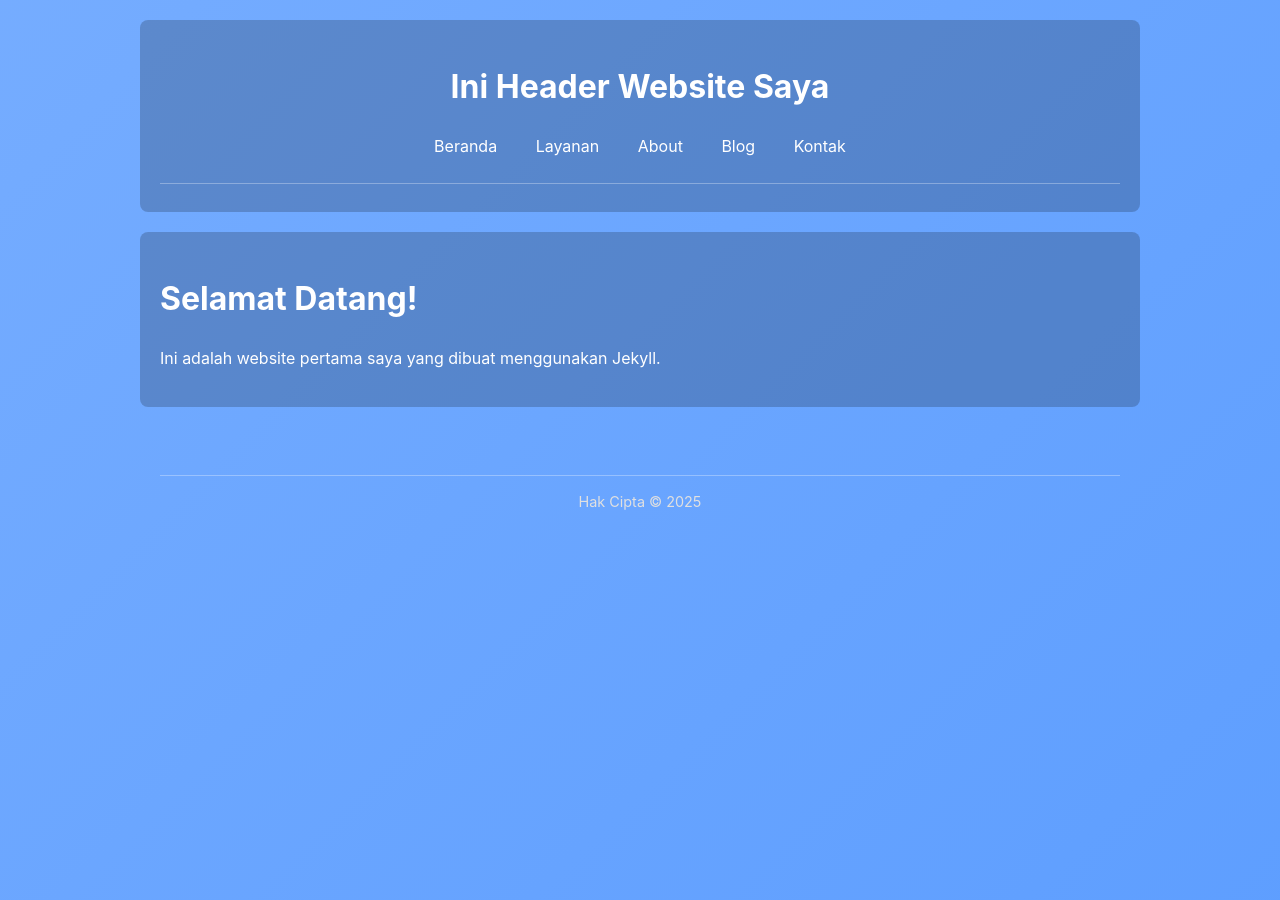
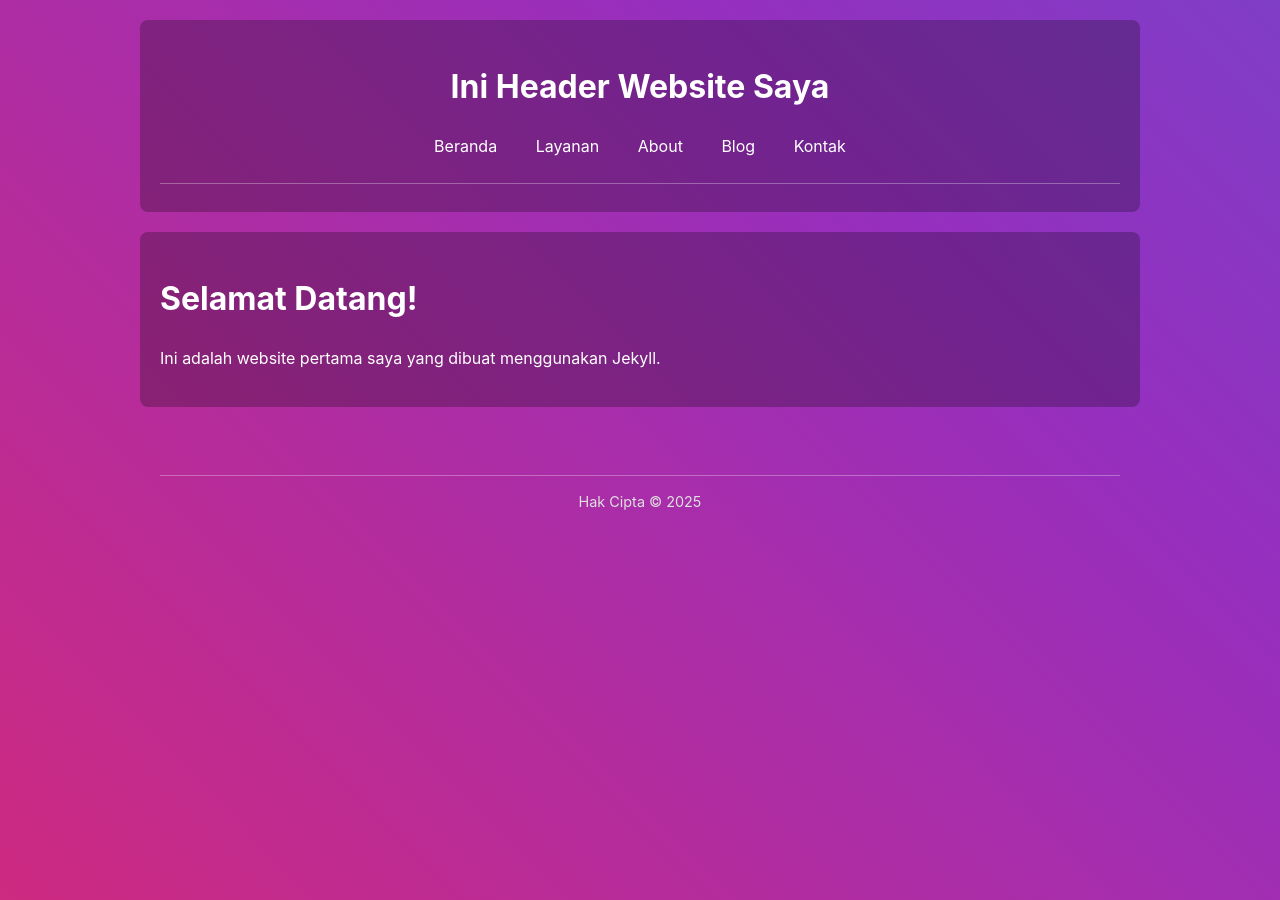
Before and after one commit to AzkaAtta/azkaatta.github.io, a Jekyll site: the page built from index.md, in a window 1280 px wide. Built offline with Jekyll 4.4.1, drawn with Linux system fonts in a browser that asks for light colours.

Commit message:
style.css

```diff
--- a/assets/style.css
+++ b/assets/style.css
@@ -5,26 +5,20 @@
 body {
     font-family: -apple-system, BlinkMacSystemFont, "Segoe UI", Roboto, Helvetica, Arial, sans-serif, "Apple Color Emoji", "Segoe UI Emoji", "Segoe UI Symbol";
     margin: 0;
-    color: #ffffff; /* Warna teks utama diubah menjadi putih agar terbaca di background gelap */
+    color: #ffffff; /* Warna teks utama putih agar terbaca */
     line-height: 1.6;
 
-    /* --- BACKGROUND ANIMASI LEBIH CERAH --- */
-    background: linear-gradient(-45deg, #4d94ff, #66a3ff, #80b3ff, #99c2ff);
+    /* --- BACKGROUND GRADASI INSTAGRAM --- */
+    background: linear-gradient(45deg, #feda75, #fa7e1e, #d62976, #962fbf, #4f5bd5);
     background-size: 400% 400%;
-    animation: moveGradient 15s ease-in-out infinite;
+    animation: instagramGradient 15s ease infinite;
 }
 
-/* Perintah untuk animasinya (durasi dipercepat sedikit) */
-@keyframes moveGradient {
-    0% {
-        background-position: 0% 50%;
-    }
-    50% {
-        background-position: 100% 50%;
-    }
-    100% {
-        background-position: 0% 50%;
-    }
+/* Perintah untuk animasi gradasi warna */
+@keyframes instagramGradient {
+    0% { background-position: 0% 50%; }
+    50% { background-position: 100% 50%; }
+    100% { background-position: 0% 50%; }
 }
 
 /* Membuat area konten utama tidak terlalu lebar di layar besar */
@@ -32,11 +26,9 @@ header, main, footer {
     max-width: 960px;
     margin: 20px auto;
     padding: 20px;
-
-    /* --- INI BAGIAN PENTING YANG DIUBAH --- */
-    background-color: rgba(0, 0, 0, 0.2); /* Latar belakang semi-transparan, bukan putih solid */
+    background-color: rgba(0, 0, 0, 0.25); /* Latar belakang semi-transparan */
     border-radius: 8px;
-    box-shadow: none; /* Menghapus bayangan karena tidak relevan lagi */
+    box-shadow: none;
     text-align: center;
 }
 
@@ -45,20 +37,20 @@ main {
 }
 
 h1, h2, h3 {
-    color: #ffffff; /* Warna judul diubah menjadi putih */
+    color: #ffffff;
 }
 
 footer {
     font-size: 0.9em;
-    color: #e0e0e0; /* Warna footer dibuat sedikit lebih redup */
+    color: #e0e0e0;
     margin-top: 40px;
-    background: none; /* Hapus background spesifik untuk footer */
+    background: none;
 }
 
 hr {
     border: 0;
     height: 1px;
-    background-color: rgba(255, 255, 255, 0.3); /* Membuat garis lebih soft */
+    background-color: rgba(255, 255, 255, 0.3);
 }
 
 
@@ -73,7 +65,7 @@ nav {
 
 nav a {
     text-decoration: none;
-    color: #ffffff; /* Warna link menu menjadi putih */
+    color: #ffffff;
     padding: 8px 12px;
     margin: 0 5px;
     border-radius: 5px;
@@ -82,7 +74,6 @@ nav a {
 
 nav a:hover {
     background-color: rgba(255, 255, 255, 0.2);
-    text-decoration: none;
 }
 
 
@@ -97,7 +88,7 @@ nav a:hover {
 
 .dropbtn {
   background-color: transparent;
-  color: #ffffff; /* Warna tombol dropdown menjadi putih */
+  color: #ffffff;
   padding: 8px 12px;
   font-size: 16px;
   border: none;
@@ -113,7 +104,7 @@ nav a:hover {
 .dropdown-content {
   display: none;
   position: absolute;
-  background-color: rgba(255, 255, 255, 0.95); /* Latar dropdown dibuat hampir solid agar mudah dibaca */
+  background-color: rgba(255, 255, 255, 0.95);
   min-width: 180px;
   box-shadow: 0px 8px 16px 0px rgba(0,0,0,0.2);
   z-index: 1;
@@ -122,7 +113,7 @@ nav a:hover {
 }
 
 .dropdown-content a {
-  color: #333333; /* Teks di dalam dropdown kembali menjadi gelap */
+  color: #333333;
   padding: 12px 16px;
   text-decoration: none;
   display: block;
```
